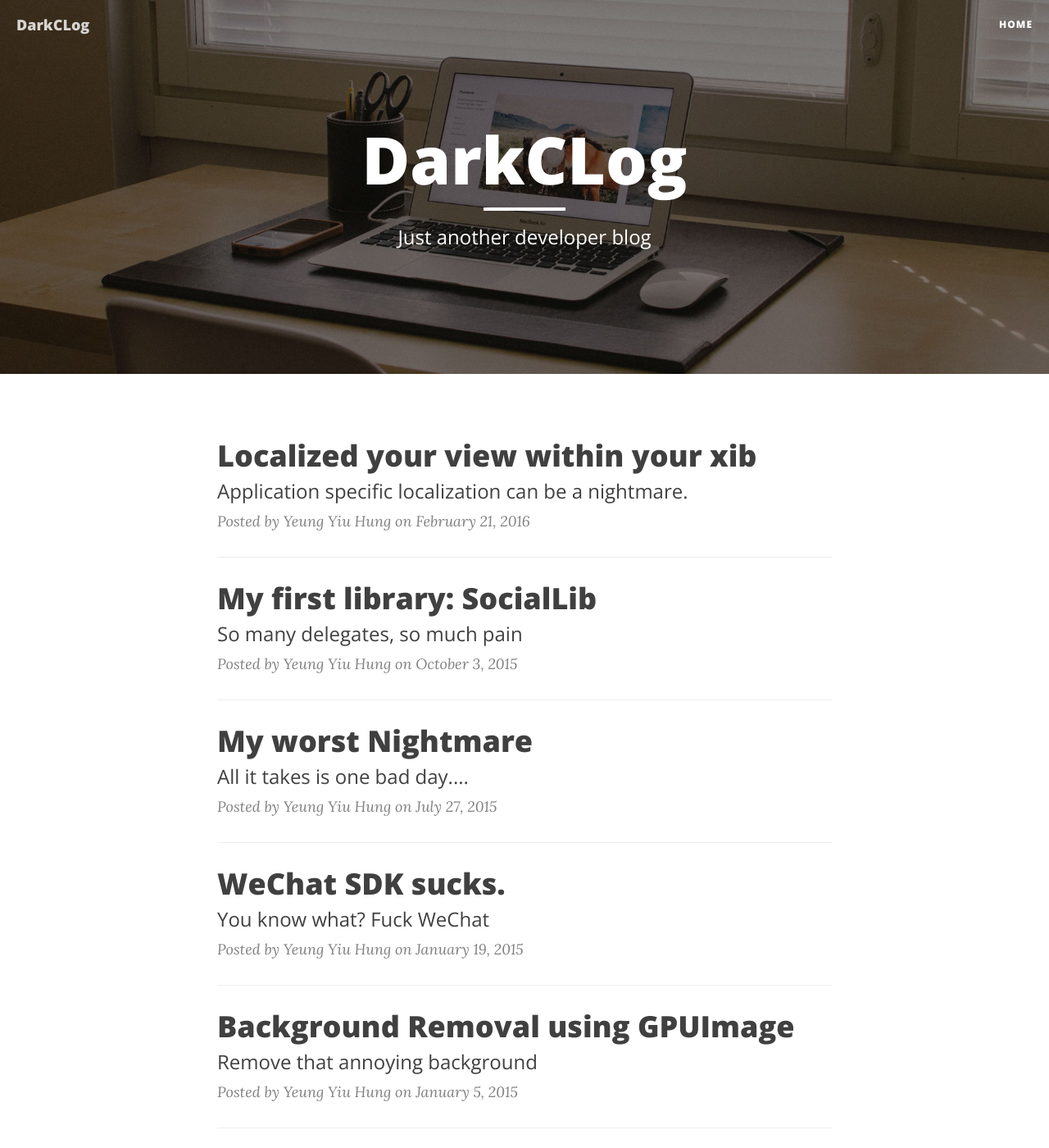
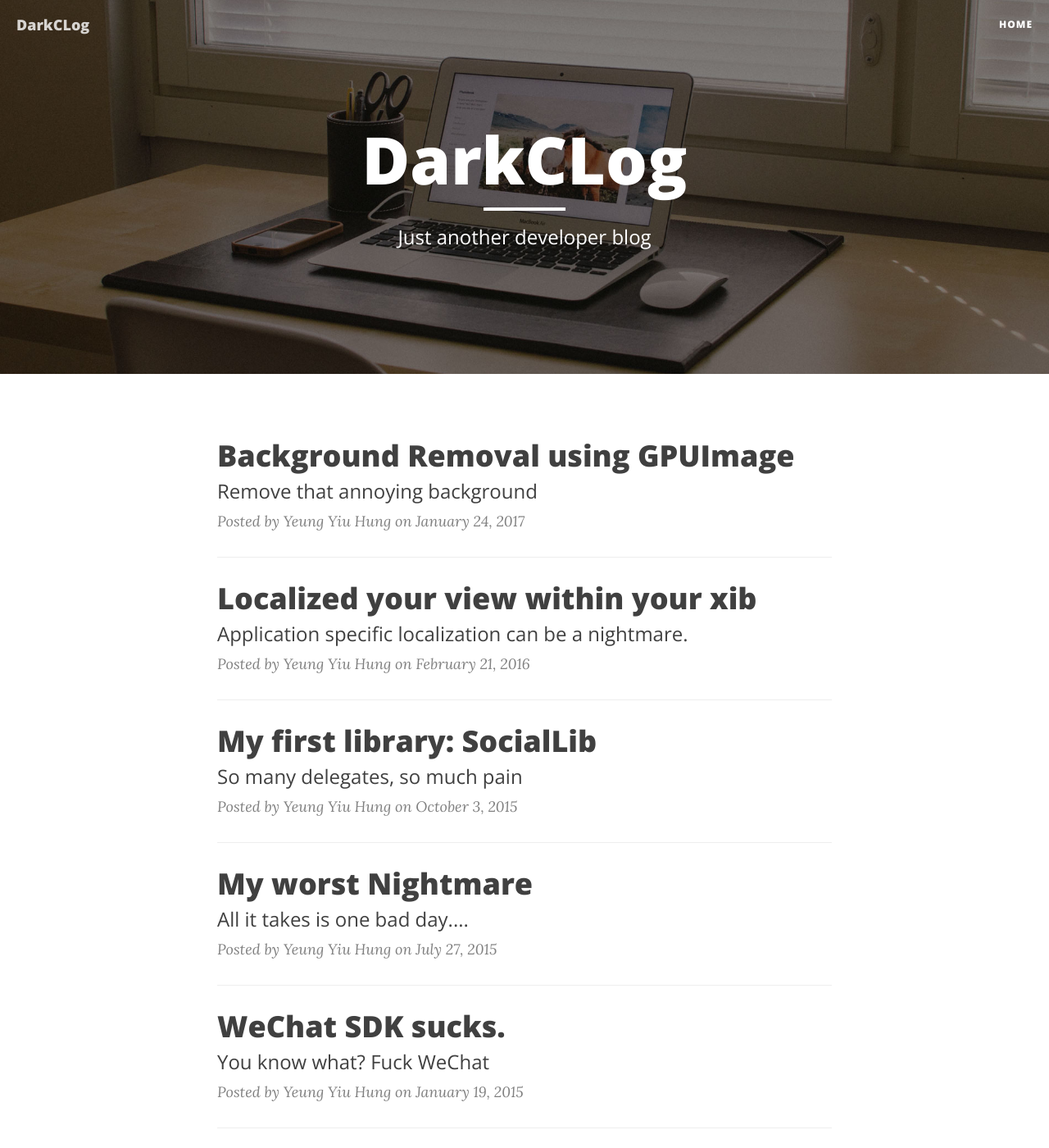
Before and after one commit to darkcl/darkcl.github.io, a Jekyll site: the page built from index.html, in a window 1280 px wide and 1400 px high. Shown: the whole window at 82% size. Built offline with Jekyll 4.4.1, drawn with Linux system fonts in a browser that asks for light colours; nearby versions of some CDN libraries; the list of posts is cut into pages by our own code.

Commit message:
Update time

```diff
--- a/_posts/2015-01-5-background-removal.md
+++ b/_posts/2015-01-5-background-removal.md
@@ -2,7 +2,7 @@
 layout:     post
 title:      Background Removal using GPUImage
 subtitle:   "Remove that annoying background"
-date:       2015-01-05 22:00:00
+date:       2017-01-24 22:00:00
 tags:       [image processing, ios]
 author:     "Yeung Yiu Hung"
 header-img: "img/2015-1-10/header.jpg"
```
